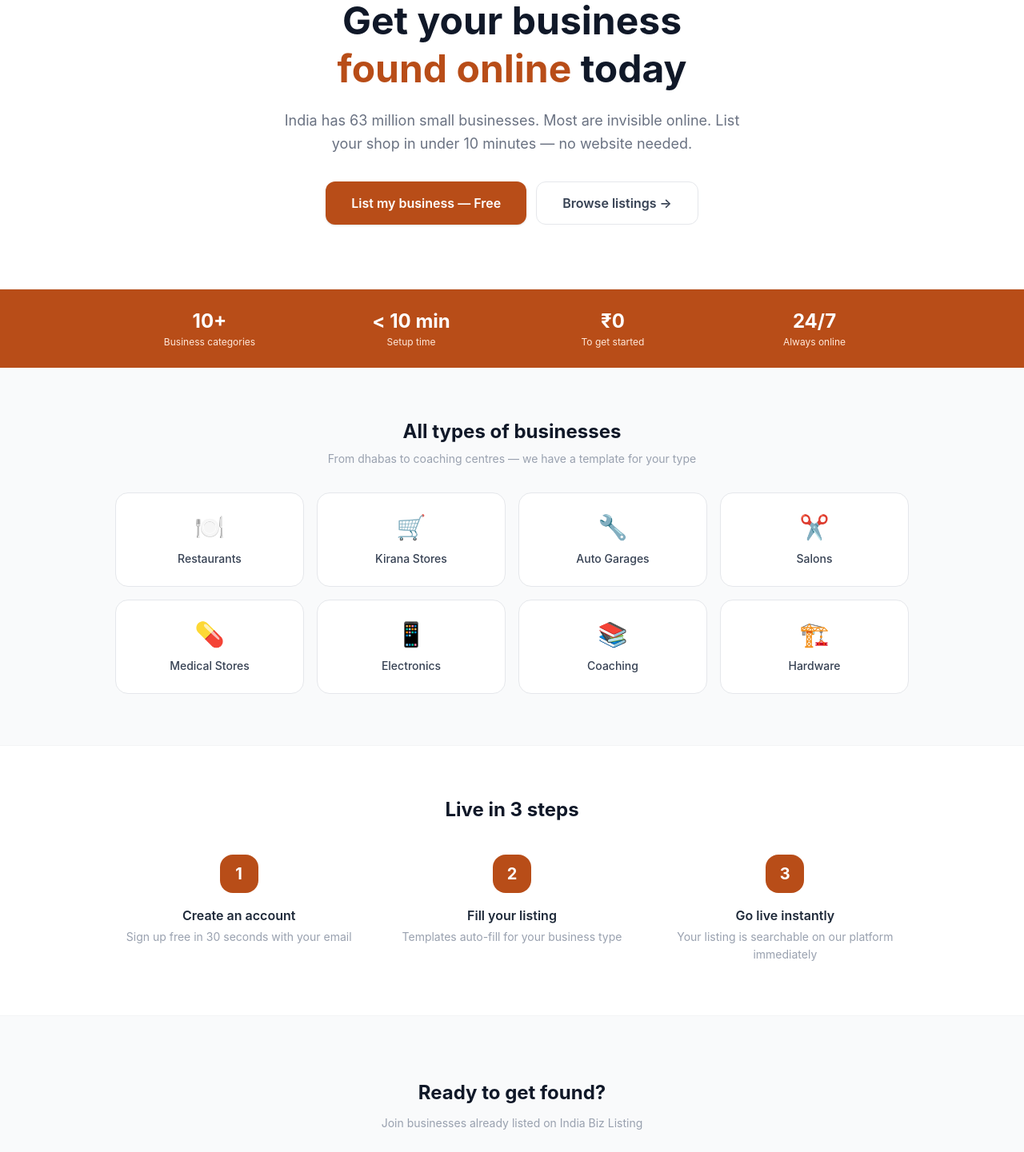
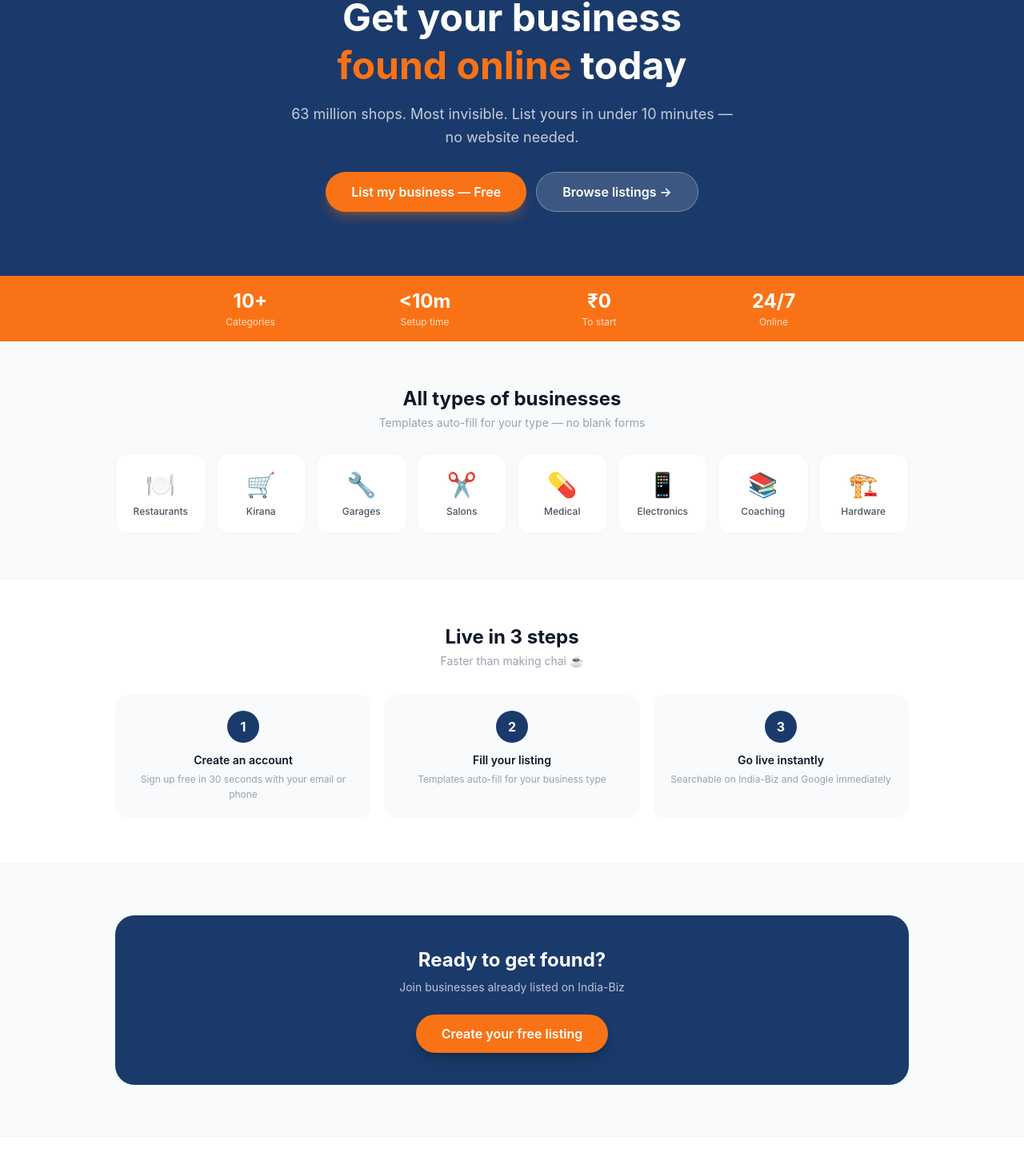
Before and after one commit to kumarvarun3162/India-Biz, a React (Vite) app in the folder client/: page / in a window 1280 px wide. Shown: the part 195-1636 px from the top of the page at 80% size. Built offline with nearby package versions, Linux system fonts and the light colour scheme; no server answers.

Commit message:
style: redesign Home page — navy hero, stats bar, category grid, CTA strip, footer

```diff
--- a/client/src/pages/Home.jsx
+++ b/client/src/pages/Home.jsx
@@ -1,27 +1,27 @@
 import { Link } from 'react-router-dom'
 
 const CATEGORIES = [
-  { icon: '🍽️', name: 'Restaurants' },
-  { icon: '🛒', name: 'Kirana Stores' },
-  { icon: '🔧', name: 'Auto Garages' },
-  { icon: '✂️', name: 'Salons' },
-  { icon: '💊', name: 'Medical Stores' },
-  { icon: '📱', name: 'Electronics' },
-  { icon: '📚', name: 'Coaching' },
-  { icon: '🏗️', name: 'Hardware' },
+  { icon: '🍽️', name: 'Restaurants',  slug: 'restaurant' },
+  { icon: '🛒', name: 'Kirana',       slug: 'grocery'    },
+  { icon: '🔧', name: 'Garages',      slug: 'mechanic'   },
+  { icon: '✂️', name: 'Salons',       slug: 'salon'      },
+  { icon: '💊', name: 'Medical',      slug: 'medical'    },
+  { icon: '📱', name: 'Electronics',  slug: 'electronics'},
+  { icon: '📚', name: 'Coaching',     slug: 'tutor'      },
+  { icon: '🏗️', name: 'Hardware',     slug: 'hardware'   },
 ]
 
-const HOW_IT_WORKS = [
-  { step: '1', title: 'Create an account', desc: 'Sign up free in 30 seconds with your email' },
-  { step: '2', title: 'Fill your listing', desc: 'Templates auto-fill for your business type' },
-  { step: '3', title: 'Go live instantly', desc: 'Your listing is searchable on our platform immediately' },
+const STEPS = [
+  { n: '1', title: 'Create an account',  desc: 'Sign up free in 30 seconds with your email or phone' },
+  { n: '2', title: 'Fill your listing',  desc: 'Templates auto-fill for your business type'          },
+  { n: '3', title: 'Go live instantly',  desc: 'Searchable on India-Biz and Google immediately'       },
 ]
 
 const STATS = [
-  { value: '10+', label: 'Business categories' },
-  { value: '< 10 min', label: 'Setup time' },
-  { value: '₹0', label: 'To get started' },
-  { value: '24/7', label: 'Always online' },
+  { v: '10+',   l: 'Categories'  },
+  { v: '<10m',  l: 'Setup time'  },
+  { v: '₹0',   l: 'To start'    },
+  { v: '24/7',  l: 'Online'      },
 ]
 
 export default function Home() {
@@ -29,29 +29,34 @@ export default function Home() {
     <div className="min-h-screen bg-gray-50">
 
       {/* ── Hero ── */}
-      <section className="bg-white border-b border-gray-100">
-        <div className="max-w-5xl mx-auto px-4 py-20 text-center">
-          <div className="inline-flex items-center gap-2 bg-saffron-50 border border-saffron-200
-                          text-saffron-700 text-xs font-medium px-3 py-1.5 rounded-full mb-6">
+      <section className="bg-navy-600 px-4 py-12 sm:py-20 text-center">
+        <div className="max-w-2xl mx-auto">
+          <div className="inline-flex items-center gap-2 bg-white/15 border
+                          border-white/20 text-white/90 text-xs font-medium
+                          px-3 py-1.5 rounded-full mb-5">
             🇮🇳 Built for Indian small businesses
           </div>
-          <h1 className="text-4xl sm:text-5xl font-bold text-gray-900 leading-tight mb-5">
+          <h1 className="text-3xl sm:text-5xl font-bold text-white leading-tight mb-4">
             Get your business<br />
-            <span className="text-saffron-600">found online</span> today
+            <span className="text-brand-500">found online</span> today
           </h1>
-          <p className="text-lg text-gray-500 max-w-xl mx-auto mb-8 leading-relaxed">
-            India has 63 million small businesses. Most are invisible online.
-            List your shop in under 10 minutes — no website needed.
+          <p className="text-base sm:text-lg text-white/75 mb-7 leading-relaxed
+                        max-w-xl mx-auto">
+            63 million shops. Most invisible. List yours in under
+            10 minutes — no website needed.
           </p>
           <div className="flex gap-3 justify-center flex-wrap">
             <Link to="/register"
-              className="px-8 py-3.5 bg-saffron-600 text-white font-semibold text-base
-                         rounded-xl hover:bg-saffron-700 transition-colors shadow-sm">
+              className="bg-brand-500 hover:bg-brand-600 text-white font-semibold
+                         text-sm sm:text-base px-6 sm:px-8 py-3 rounded-full
+                         transition-colors shadow-lg shadow-brand-500/30
+                         min-h-0">
               List my business — Free
             </Link>
             <Link to="/browse"
-              className="px-8 py-3.5 bg-white border border-gray-200 text-gray-700
-                         font-semibold text-base rounded-xl hover:bg-gray-50 transition-colors">
+              className="bg-white/15 hover:bg-white/25 border border-white/30
+                         text-white font-semibold text-sm sm:text-base
+                         px-6 sm:px-8 py-3 rounded-full transition-colors min-h-0">
               Browse listings →
             </Link>
           </div>
@@ -59,33 +64,41 @@ export default function Home() {
       </section>
 
       {/* ── Stats bar ── */}
-      <section className="bg-saffron-600">
-        <div className="max-w-5xl mx-auto px-4 py-6 grid grid-cols-2 sm:grid-cols-4 gap-4">
+      <section className="bg-brand-500">
+        <div className="max-w-4xl mx-auto px-4 py-4 grid grid-cols-4 gap-2">
           {STATS.map((s) => (
-            <div key={s.label} className="text-center">
-              <div className="text-2xl font-bold text-white">{s.value}</div>
-              <div className="text-xs text-saffron-100 mt-0.5">{s.label}</div>
+            <div key={s.l} className="text-center">
+              <div className="text-lg sm:text-2xl font-bold text-white">{s.v}</div>
+              <div className="text-xs text-white/75 mt-0.5">{s.l}</div>
             </div>
           ))}
         </div>
       </section>
 
       {/* ── Categories ── */}
-      <section className="max-w-5xl mx-auto px-4 py-16">
-        <h2 className="text-2xl font-bold text-gray-900 text-center mb-2">
+      <section className="max-w-5xl mx-auto px-4 py-10 sm:py-14">
+        <div className="text-center mb-7">
+          <h2 className="text-xl sm:text-2xl font-bold text-gray-900 mb-1">
             All types of businesses
           </h2>
-        <p className="text-gray-400 text-center text-sm mb-8">
-          From dhabas to coaching centres — we have a template for your type
+          <p className="text-sm text-gray-400">
+            Templates auto-fill for your type — no blank forms
           </p>
-        <div className="grid grid-cols-2 sm:grid-cols-4 gap-4">
+        </div>
+        <div className="grid grid-cols-4 sm:grid-cols-8 gap-3">
           {CATEGORIES.map((c) => (
-            <Link key={c.name} to="/browse"
-              className="flex flex-col items-center gap-3 bg-white border border-gray-200
-                         rounded-2xl py-6 hover:border-saffron-300 hover:shadow-sm
-                         transition-all text-center">
-              <span className="text-3xl">{c.icon}</span>
-              <span className="text-sm font-medium text-gray-700">{c.name}</span>
+            <Link
+              key={c.slug}
+              to={`/browse?category=${c.slug}`}
+              className="flex flex-col items-center gap-2 bg-white border
+                         border-gray-100 rounded-2xl py-4 sm:py-5
+                         hover:border-navy-200 hover:shadow-sm active:bg-gray-50
+                         transition-all text-center min-h-0"
+            >
+              <span className="text-2xl sm:text-3xl">{c.icon}</span>
+              <span className="text-xs font-medium text-gray-600 leading-tight px-1">
+                {c.name}
+              </span>
             </Link>
           ))}
         </div>
@@ -93,19 +106,32 @@ export default function Home() {
 
       {/* ── How it works ── */}
       <section className="bg-white border-y border-gray-100">
-        <div className="max-w-5xl mx-auto px-4 py-16">
-          <h2 className="text-2xl font-bold text-gray-900 text-center mb-10">
+        <div className="max-w-5xl mx-auto px-4 py-10 sm:py-14">
+          <div className="text-center mb-8">
+            <h2 className="text-xl sm:text-2xl font-bold text-gray-900 mb-1">
               Live in 3 steps
             </h2>
-          <div className="grid grid-cols-1 sm:grid-cols-3 gap-8">
-            {HOW_IT_WORKS.map((h) => (
-              <div key={h.step} className="text-center">
-                <div className="w-12 h-12 bg-saffron-600 text-white rounded-2xl
-                                flex items-center justify-center text-xl font-bold mx-auto mb-4">
-                  {h.step}
+            <p className="text-sm text-gray-400">Faster than making chai ☕</p>
           </div>
-                <h3 className="font-semibold text-gray-800 mb-1">{h.title}</h3>
-                <p className="text-sm text-gray-400 leading-relaxed">{h.desc}</p>
+          <div className="flex flex-col sm:flex-row gap-4">
+            {STEPS.map((s, i) => (
+              <div key={s.n}
+                className="flex sm:flex-col items-start sm:items-center gap-4
+                           sm:gap-3 bg-gray-50 rounded-2xl p-5 flex-1
+                           sm:text-center">
+                <div className="w-10 h-10 rounded-full bg-navy-600 text-white
+                                flex items-center justify-center font-bold
+                                text-base flex-shrink-0 min-h-0">
+                  {s.n}
+                </div>
+                <div>
+                  <div className="font-semibold text-gray-900 text-sm mb-1">
+                    {s.title}
+                  </div>
+                  <div className="text-xs text-gray-400 leading-relaxed">
+                    {s.desc}
+                  </div>
+                </div>
               </div>
             ))}
           </div>
@@ -113,33 +139,37 @@ export default function Home() {
       </section>
 
       {/* ── Final CTA ── */}
-      <section className="max-w-5xl mx-auto px-4 py-20 text-center">
-        <h2 className="text-2xl font-bold text-gray-900 mb-3">
+      <section className="max-w-5xl mx-auto px-4 py-10 sm:py-16">
+        <div className="bg-navy-600 rounded-3xl px-6 py-10 text-center">
+          <h2 className="text-xl sm:text-2xl font-bold text-white mb-2">
             Ready to get found?
           </h2>
-        <p className="text-gray-400 text-sm mb-7">
-          Join businesses already listed on India Biz Listing
+          <p className="text-white/70 text-sm mb-6">
+            Join businesses already listed on India-Biz
           </p>
           <Link to="/register"
-          className="inline-block px-10 py-3.5 bg-saffron-600 text-white font-semibold
-                     text-base rounded-xl hover:bg-saffron-700 transition-colors">
+            className="inline-block bg-brand-500 hover:bg-brand-600 text-white
+                       font-semibold px-8 py-3 rounded-full transition-colors
+                       shadow-lg shadow-black/20 min-h-0">
             Create your free listing
           </Link>
+        </div>
       </section>
 
       {/* ── Footer ── */}
-      <footer className="border-t border-gray-200 bg-white">
-        <div className="max-w-5xl mx-auto px-4 py-6 flex flex-col sm:flex-row
-                        items-center justify-between gap-3">
-          <span className="font-semibold text-saffron-600 text-sm">
-            India Biz Listing ₹
-          </span>
-          <span className="text-xs text-gray-400">
-            Built by Varun Kumar · Kurukshetra University
-          </span>
+      <footer className="border-t border-gray-100 bg-white">
+        <div className="max-w-5xl mx-auto px-4 py-6">
+          <div className="flex flex-col sm:flex-row items-center
+                          justify-between gap-4">
+            <img src="/logo.png" alt="India-Biz" className="h-7 w-auto" />
+            <p className="text-xs text-gray-400 text-center">
+              Built by Varun Kumar · Kurukshetra University · 2026
+            </p>
             <div className="flex gap-4 text-xs text-gray-400">
-            <Link to="/browse" className="hover:text-gray-600">Browse</Link>
-            <Link to="/register" className="hover:text-gray-600">List your business</Link>
+              <Link to="/browse"   className="hover:text-gray-600 min-h-0">Browse</Link>
+              <Link to="/register" className="hover:text-gray-600 min-h-0">List your business</Link>
+              <Link to="/login"    className="hover:text-gray-600 min-h-0">Login</Link>
+            </div>
           </div>
         </div>
       </footer>
```
Lines whose indentation alone changed are shown as unchanged.
